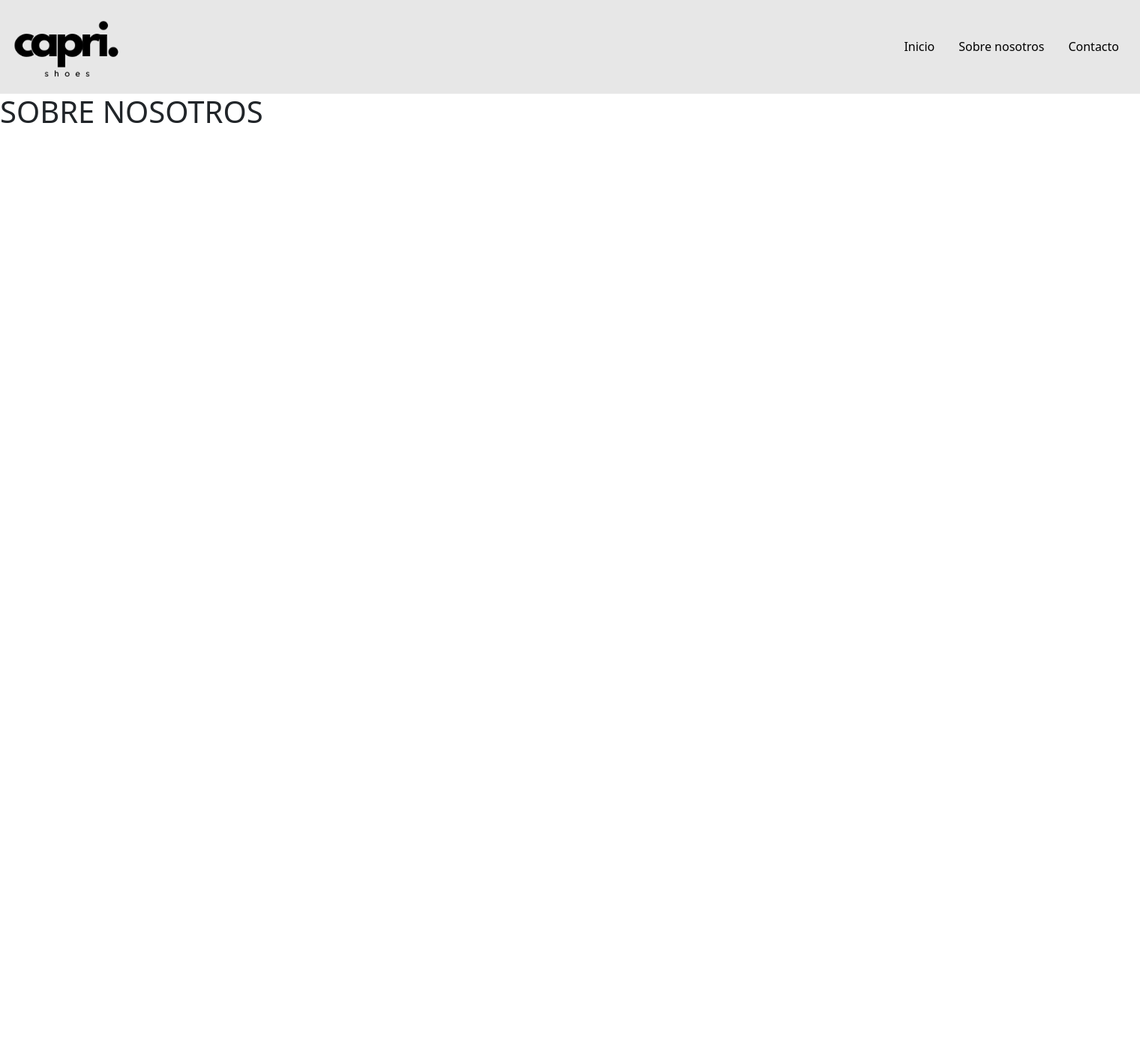
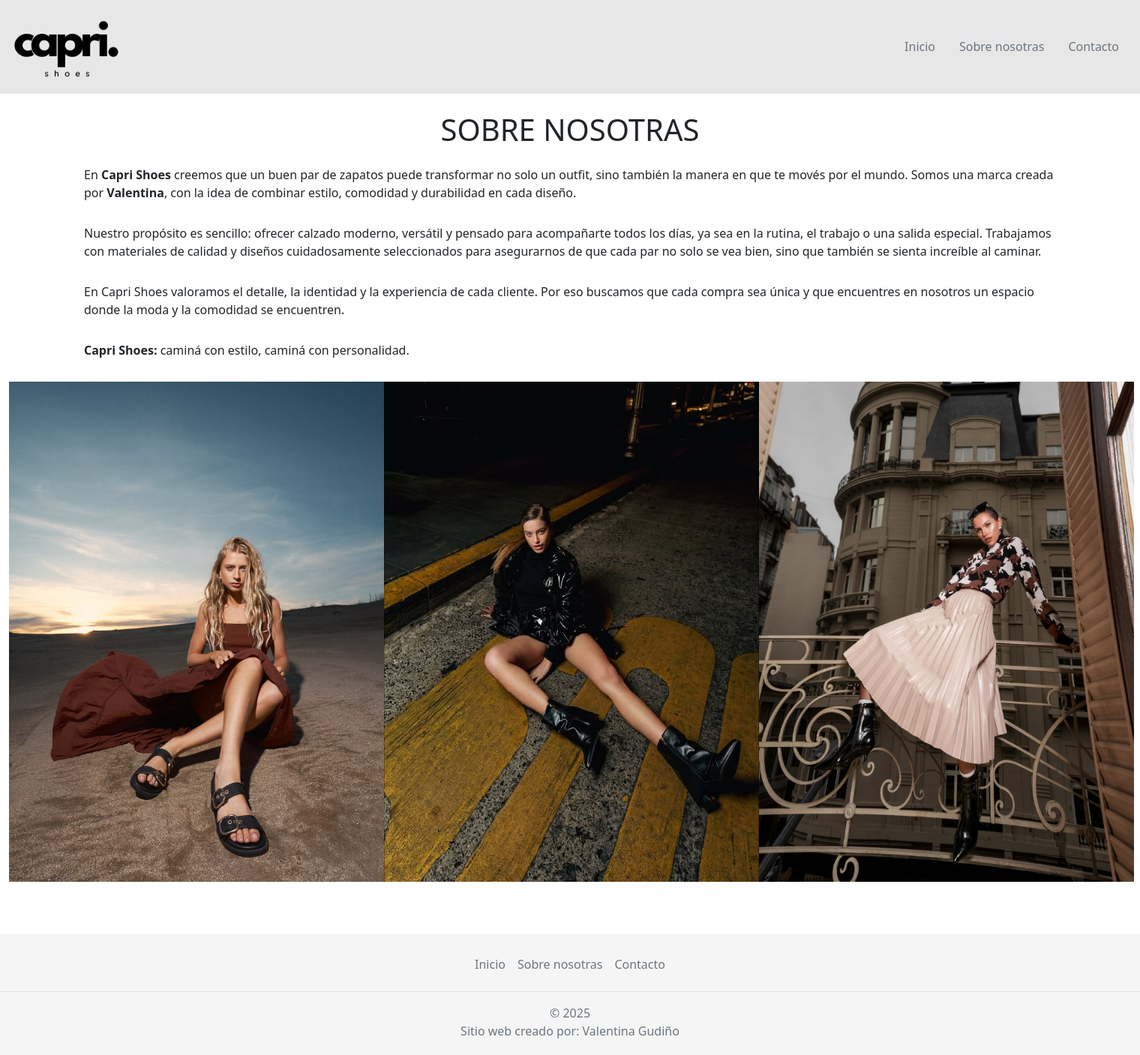
Before and after one commit to valen-gud/TP2_GRUPO_GUDINO_2, a PHP site: page /sobre_nosotros.php in a window 1520 px wide. Shown: the whole page at 75% size. Before the commit the page ends 164 px from the top, so only its background shows below. Run offline with PHP 8.4, Linux system fonts and the light colour scheme.

Commit message:
cambios hasta el 16/11 15:12hs

```diff
--- /dev/null
+++ b/css/estilos_footer.css
@@ -0,0 +1,16 @@
+.nav .nav-link {
+    color:#6c757d;
+
+    &:hover {
+        color: rgb(185, 144, 224);
+    }
+}
+.text-footer{
+    margin-bottom: 0;
+}
+.footer{
+    background-color:#e7e7e76d;
+    margin-top: 70px;
+    margin-bottom: 0;
+    padding: 20px 0px 20px 0px;
+}
--- a/css/estilos_index.css
+++ b/css/estilos_index.css
@@ -1,3 +1,7 @@
+
+
+
+
 .cardProducto {
    &:hover {
       box-shadow: 3px 3px 10px gray
--- a/css/estilos_nav.css
+++ b/css/estilos_nav.css
@@ -1,12 +1,12 @@
 .barraDeNavegacion{
-    background-color: #e7e7e7;
+    background-color:#e7e7e7;
     .imgLogo{
         width: 150px;
     }
     .nav-link{
         color: black;
         &:hover{
-            color: gray;
+            color:rgb(185, 144, 224);
         }
     }
 }
--- /dev/null
+++ b/css/estilos_sobreNosotros.css
@@ -0,0 +1,23 @@
+.nosotrasTexto {
+    .parrafoNosotras{
+        margin-bottom: 30px;
+    }
+}
+
+.imgNosotras{
+    width: 500px;
+    justify-content: center;
+    align-items: center;
+}
+
+
+/*.carrusel {
+    display: flex;
+    justify-content: center;
+    align-items: center;
+    width: 100%;
+}
+.carrusel .carousel {
+    width: 500px;
+    margin: 0 auto;
+}*/
--- /dev/null
+++ b/footer.php
@@ -0,0 +1,9 @@
+<link rel="stylesheet" href="css/estilos_footer.css">
+<section class="footer">
+    <ul class="nav justify-content-center border-bottom pb-3 mb-3">
+        <li class="nav-item"><a href="./index.php" class="nav-link px-2 ">Inicio</a></li>
+        <li class="nav-item"><a href="./sobre_nosotros.php" class="nav-link px-2">Sobre nosotras</a></li>
+        <li class="nav-item"><a href="./contacto.php" class="nav-link px-2">Contacto</a></li>
+    </ul>
+    <p class="text-center text-footer text-muted">© 2025 <br> Sitio web creado por: Valentina Gudiño</p>
+</section>
--- a/nav.php
+++ b/nav.php
@@ -1,3 +1,4 @@
+
 <link rel="stylesheet" href="./css/estilos_nav.css">
 
 
@@ -12,7 +13,7 @@
           <a class="nav-link " href="index.php?view=home">Inicio</a>
         </li>
         <li class="nav-item">
-          <a class="nav-link" href="sobre_nosotros.php">Sobre nosotros</a>
+          <a class="nav-link" href="sobre_nosotros.php">Sobre nosotras</a>
         </li>
         <li class="nav-item">
           <a class="nav-link" href="contacto.php">Contacto</a>
--- a/sobre_nosotros.php
+++ b/sobre_nosotros.php
@@ -6,18 +6,67 @@
     <meta name="viewport" content="width=device-width, initial-scale=1.0">
     <title>Capri Shoes</title>
     <link href="https://cdn.jsdelivr.net/npm/bootstrap@5.0.2/dist/css/bootstrap.min.css" rel="stylesheet" integrity="sha384-EVSTQN3/azprG1Anm3QDgpJLIm9Nao0Yz1ztcQTwFspd3yD65VohhpuuCOmLASjC" crossorigin="anonymous">
+    <link rel="stylesheet" href="css/estilos_sobreNosotros.css">
+
 </head>
 
 <body>
-    <?php require_once "nav.php" ?>
+    <header>
+        <?php require_once "nav.php" ?>
+    </header>
 
-    <H1>SOBRE NOSOTROS</H1>
+    <main>
+        <H1 class="text-center mt-4 mb-4">SOBRE NOSOTRAS</H1>
+        <section class="nosotrasTexto container">
+            <div class="parrafoNosotras">
+                En <strong>Capri Shoes</strong> creemos que un buen par de zapatos puede transformar no solo un outfit, sino también la manera en que te movés por el mundo. Somos una marca creada por <strong>Valentina</strong>, con la idea de combinar estilo, comodidad y durabilidad en cada diseño.
+            </div>
+            <div class="parrafoNosotras">
+                Nuestro propósito es sencillo: ofrecer calzado moderno, versátil y pensado para acompañarte todos los días, ya sea en la rutina, el trabajo o una salida especial. Trabajamos con materiales de calidad y diseños cuidadosamente seleccionados para asegurarnos de que cada par no solo se vea bien, sino que también se sienta increíble al caminar.
+            </div>
+            <div class="parrafoNosotras">
+                En Capri Shoes valoramos el detalle, la identidad y la experiencia de cada cliente. Por eso buscamos que cada compra sea única y que encuentres en nosotros un espacio donde la moda y la comodidad se encuentren.
+            </div>
+            <div class="parrafoNosotras">
+                <strong>Capri Shoes:</strong> caminá con estilo, caminá con personalidad.
+            </div>
+        </section>
+
+        <section class="d-flex container-fluid">
+            <img class="imgNosotras" src="./img/nosotras1.jpg" class="img-thumbnail" alt="...">
+            <img class="imgNosotras" src="./img/nosotras2.jpg" class="img-thumbnail" alt="...">
+            <img class="imgNosotras" src="./img/nosotras3.jpg" class="img-thumbnail" alt="...">
+        </section>
+       <!-- <section class="carrusel">
+            <div id="carouselExampleFade" class="carousel slide carousel-fade">
+                <div class="carousel-inner">
+                    <div class="carousel-item active">
+                        <img src="./img/nosotras1.jpg" class="d-block  w-100" alt="...">
+                    </div>
+                    <div class="carousel-item">
+                        <img src="./img/nosotras2.jpg" class="d-block w-100" alt="...">
+                    </div>
+                    <div class="carousel-item">
+                        <img src="./img/nosotras3.jpg" class="d-block w-100" alt="...">
+                    </div>
+                </div>
+                <button class="carousel-control-prev" type="button" data-bs-target="#carouselExampleFade" data-bs-slide="prev">
+                    <span class="carousel-control-prev-icon" aria-hidden="true"></span>
+                    <span class="visually-hidden">Previous</span>
+                </button>
+                <button class="carousel-control-next" type="button" data-bs-target="#carouselExampleFade" data-bs-slide="next">
+                    <span class="carousel-control-next-icon" aria-hidden="true"></span>
+                    <span class="visually-hidden">Next</span>
+                </button>
+            </div>
+        </section>-->
+
+        <footer>
+            <?php require_once "footer.php" ?>
+        </footer>
 
 
-
-
-
-    <script src="https://cdn.jsdelivr.net/npm/bootstrap@5.0.2/dist/js/bootstrap.bundle.min.js" integrity="sha384-MrcW6ZMFYlzcLA8Nl+NtUVF0sA7MsXsP1UyJoMp4YLEuNSfAP+JcXn/tWtIaxVXM" crossorigin="anonymous"></script>
+        <script src="https://cdn.jsdelivr.net/npm/bootstrap@5.0.2/dist/js/bootstrap.bundle.min.js" integrity="sha384-MrcW6ZMFYlzcLA8Nl+NtUVF0sA7MsXsP1UyJoMp4YLEuNSfAP+JcXn/tWtIaxVXM" crossorigin="anonymous"></script>
 </body>
 
 </html>
```
Also changed, not shown: contacto.php (+13 -7 lines), css/estilos_404.css (added, +34 -0 lines), css/estilos_contacto.css (added, +18 -0 lines), index.php (+12 -1 lines), views/404.php (+22 -1 lines), views/productos.php (+6 -3 lines), img/nosotras1.jpg (added), img/nosotras2.jpg (added), img/nosotras3.jpg (added), img/sandalia_lady.webp (added), 1 other file.
